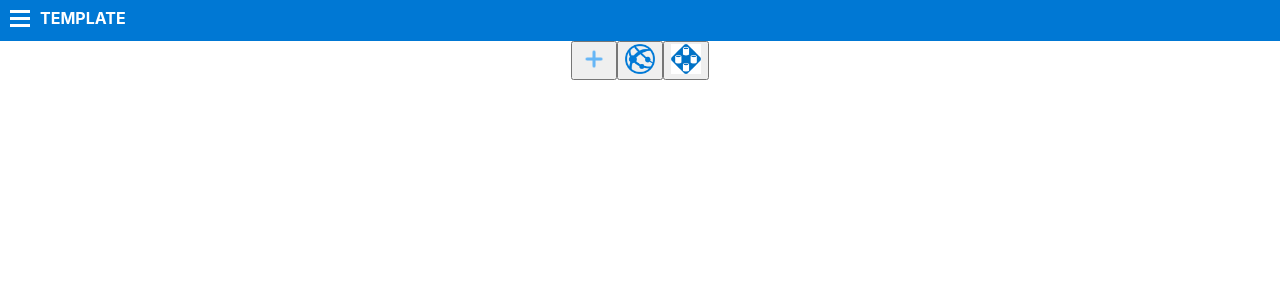
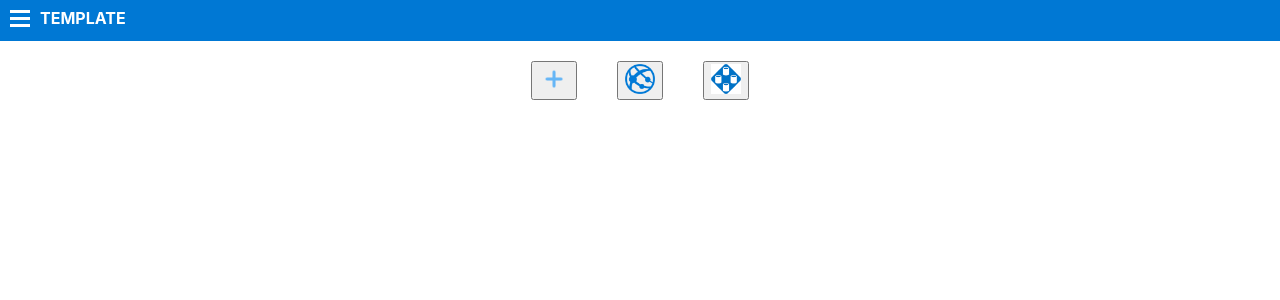
Before and after one commit to HalaHg/ReactTemplate, a React (Create React App) app: page / in a window 1280 px wide. Shown: the top 300 px of the page. Built offline with nearby package versions, Linux system fonts and the light colour scheme.

Commit message:
css margin content

```diff
--- a/src/components/Content.css
+++ b/src/components/Content.css
@@ -2,3 +2,7 @@
     display: flex;
     justify-content: center;
 }
+
+.flexBox button {
+    margin: 20px;
+}
```
